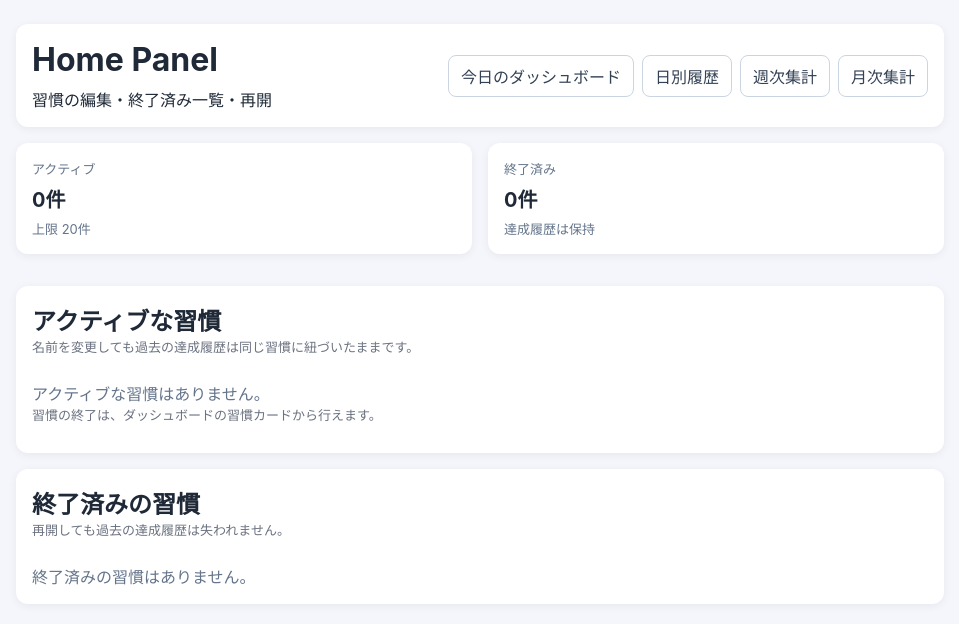
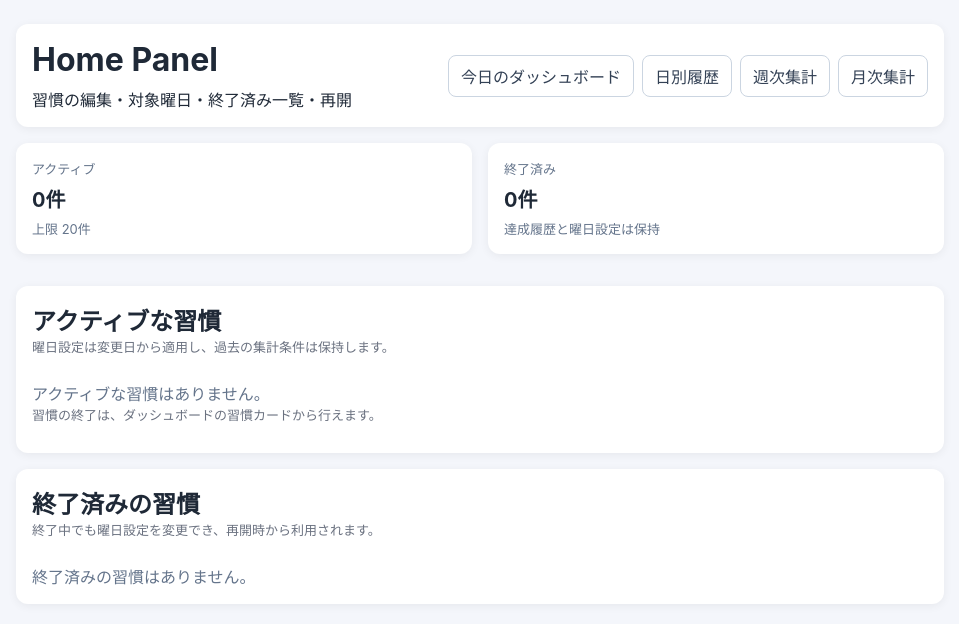
Before and after one commit to mizzz-ivr/home-panel-py, a FastAPI app: page /habits/manage in a window 1280 px wide. Shown: the top 624 px of the page, without its empty margins (160-1119 px from the left). Run offline with FastAPI, Linux system fonts and the light colour scheme; data that the repository does not hold is empty.

Commit message:
習慣管理画面へ対象曜日設定を追加

```diff
--- a/app/templates/habit_manage.html
+++ b/app/templates/habit_manage.html
@@ -12,7 +12,7 @@
       <header class="header card">
         <div>
           <h1>Home Panel</h1>
-          <p>習慣の編集・終了済み一覧・再開</p>
+          <p>習慣の編集・対象曜日・終了済み一覧・再開</p>
         </div>
         <div class="header-actions">
           <a href="/" class="button-link secondary-button">今日のダッシュボード</a>
@@ -35,7 +35,7 @@
         <div class="card history-metric">
           <span>終了済み</span>
           <strong>{{ archived_habits|length }}件</strong>
-          <small>達成履歴は保持</small>
+          <small>達成履歴と曜日設定は保持</small>
         </div>
       </section>
 
@@ -43,7 +43,7 @@
         <div class="card-heading">
           <div>
             <h2 id="active-habits-heading">アクティブな習慣</h2>
-            <p class="hint">名前を変更しても過去の達成履歴は同じ習慣に紐づいたままです。</p>
+            <p class="hint">曜日設定は変更日から適用し、過去の集計条件は保持します。</p>
           </div>
         </div>
         <ul class="habit-management-list">
@@ -63,8 +63,10 @@
                 <button type="submit">名前を保存</button>
               </div>
             </form>
+            {% include "habit_schedule_form.html" %}
             <div class="habit-management-meta">
               <span>開始: {{ habit.created_at.strftime('%Y/%m/%d') }}</span>
+              <span>対象: {{ schedule_labels[habit.id] }}</span>
               <span class="status-badge active">利用中</span>
             </div>
           </li>
@@ -79,7 +81,7 @@
         <div class="card-heading">
           <div>
             <h2 id="archived-habits-heading">終了済みの習慣</h2>
-            <p class="hint">再開しても過去の達成履歴は失われません。</p>
+            <p class="hint">終了中でも曜日設定を変更でき、再開時から利用されます。</p>
           </div>
         </div>
         <ul class="habit-management-list">
@@ -99,10 +101,12 @@
                 <button type="submit" class="secondary-button">名前を保存</button>
               </div>
             </form>
+            {% include "habit_schedule_form.html" %}
             <div class="habit-management-footer">
               <div class="habit-management-meta">
                 <span>開始: {{ habit.created_at.strftime('%Y/%m/%d') }}</span>
                 <span>終了: {{ habit.archived_at.strftime('%Y/%m/%d') if habit.archived_at else '不明' }}</span>
+                <span>再開時の対象: {{ schedule_labels[habit.id] }}</span>
                 <span class="status-badge archived">終了済み</span>
               </div>
               <form action="/habits/{{ habit.id }}/restore" method="post">
```
